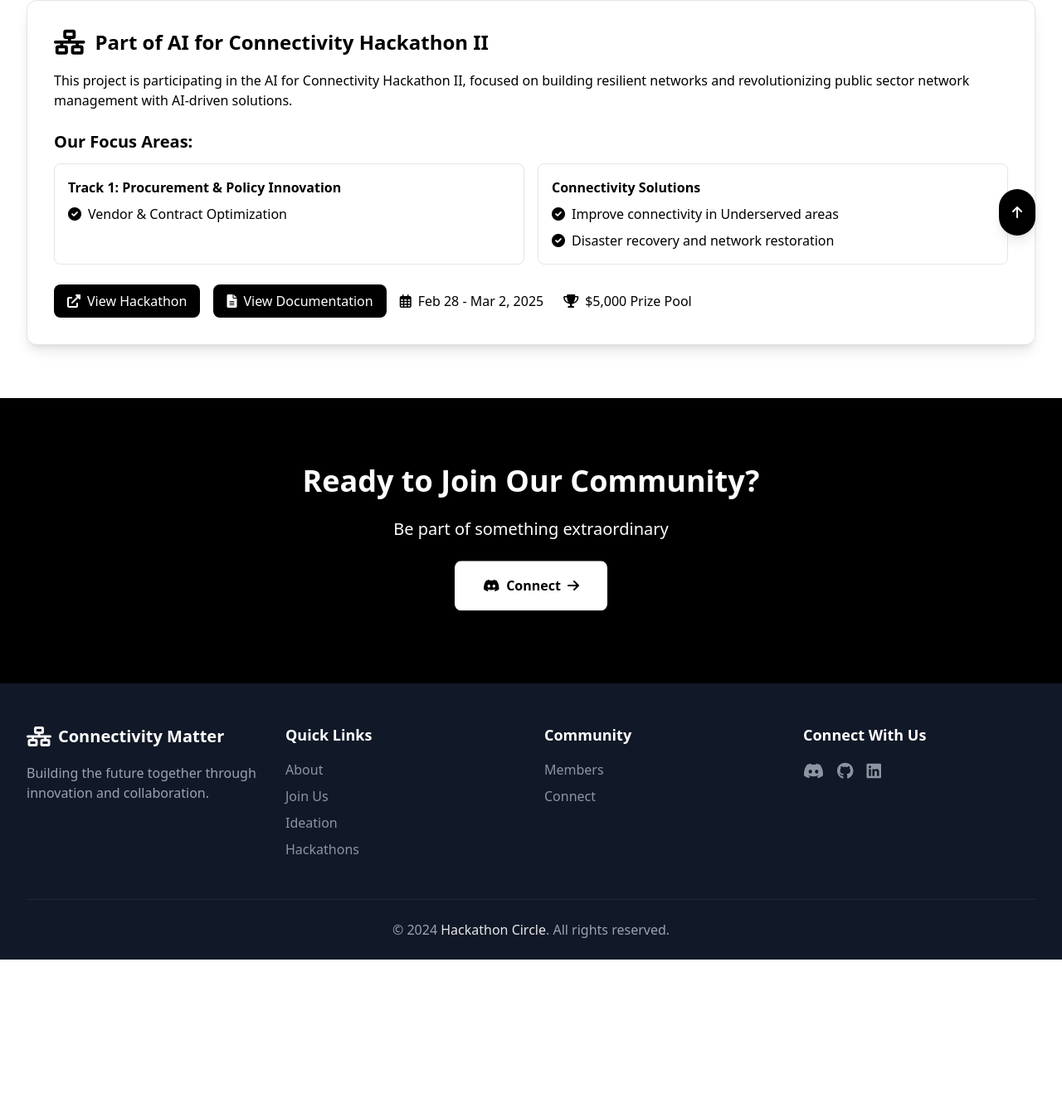
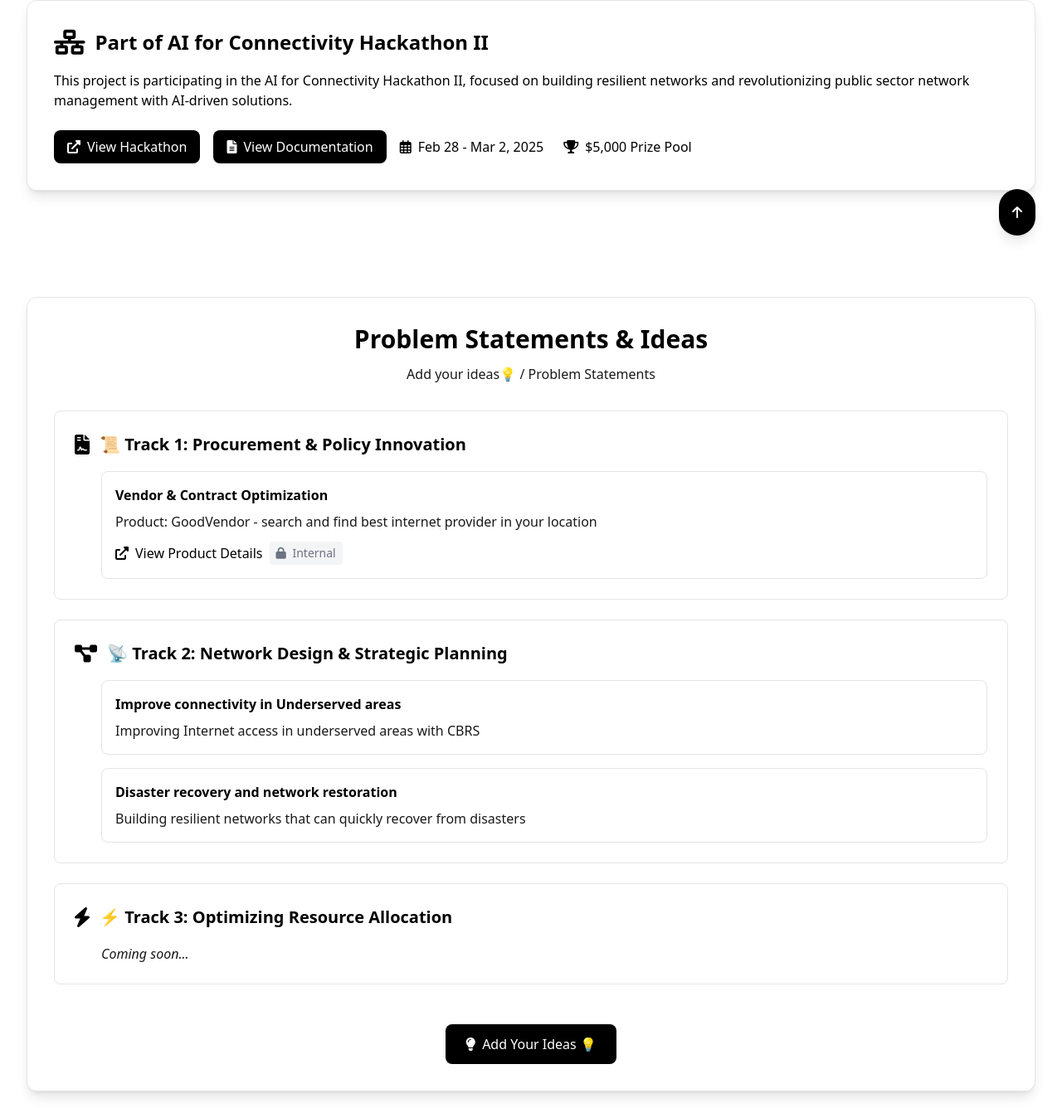
Before and after one commit to prashantsingh2408/ai-connectivity-hackathon, a plain HTML site: page index.html in a window 1280 px wide. Shown: the part 484-1820 px from the top of the page at 83% size. Before the commit the page ends 1641 px from the top, so only its background shows below. Drawn offline with nearby package versions, Linux system fonts and the light colour scheme.

Commit message:
Enhance hackathon section with detailed problem statements and tracks

```diff
--- a/index.html
+++ b/index.html
@@ -378,40 +378,10 @@
                         <div class="flex items-center gap-3 mb-4">
                             <i class="fas fa-network-wired text-3xl text-[var(--accent-color)]"></i>
                             <h2 class="text-2xl font-bold text-[var(--text-color)]">Part of AI for Connectivity Hackathon II</h2>
-                    </div>
+                        </div>
                         <p class="text-[var(--text-color)] mb-6">
                             This project is participating in the AI for Connectivity Hackathon II, focused on building resilient networks and revolutionizing public sector network management with AI-driven solutions.
                         </p>
-
-                        <!-- Add Focus Areas -->
-                        <div class="mb-6">
-                            <h3 class="text-xl font-semibold text-[var(--text-color)] mb-3">Our Focus Areas:</h3>
-                            <div class="grid md:grid-cols-2 gap-4">
-                                <div class="bg-[var(--bg-color)]/50 p-4 rounded-lg border border-[var(--border-color)]">
-                                    <h4 class="font-semibold text-[var(--accent-color)] mb-2">Track 1: Procurement & Policy Innovation</h4>
-                                    <ul class="space-y-2">
-                                        <li class="flex items-start gap-2">
-                                            <i class="fas fa-check-circle text-[var(--accent-color)] mt-1"></i>
-                                            <span class="text-[var(--text-color)]">Vendor & Contract Optimization</span>
-                                        </li>
-                                    </ul>
-            </div>
-                                <div class="bg-[var(--bg-color)]/50 p-4 rounded-lg border border-[var(--border-color)]">
-                                    <h4 class="font-semibold text-[var(--accent-color)] mb-2">Connectivity Solutions</h4>
-                                    <ul class="space-y-2">
-                                        <li class="flex items-start gap-2">
-                                            <i class="fas fa-check-circle text-[var(--accent-color)] mt-1"></i>
-                                            <span class="text-[var(--text-color)]">Improve connectivity in Underserved areas</span>
-                                        </li>
-
-                                        <li class="flex items-start gap-2">
-                                            <i class="fas fa-check-circle text-[var(--accent-color)] mt-1"></i>
-                                            <span class="text-[var(--text-color)]">Disaster recovery and network restoration</span>
-                                        </li>
-                                    </ul>
-                </div>
-                            </div>
-                </div>
 
                         <div class="flex flex-wrap gap-4">
                             <div class="flex flex-wrap gap-4">
@@ -427,18 +397,97 @@
                                     <i class="fas fa-file-alt mr-2"></i>
                                     View Documentation
                                 </a>
-                </div>
+                            </div>
                             <div class="flex items-center gap-6">
                                 <div class="flex items-center gap-2">
                                     <i class="far fa-calendar-alt text-[var(--accent-color)]"></i>
                                     <span class="text-[var(--text-color)]">Feb 28 - Mar 2, 2025</span>
-            </div>
+                                </div>
                                 <div class="flex items-center gap-2">
                                     <i class="fas fa-trophy text-[var(--accent-color)]"></i>
                                     <span class="text-[var(--text-color)]">$5,000 Prize Pool</span>
+                                </div>
+                            </div>
+                        </div>
+                    </div>
                 </div>
+            </div>
+        </div>
+    </section>
+
+    <!-- Update Hackathon Affiliation Section -->
+    <section class="py-16 bg-[var(--bg-color)]">
+        <div class="max-w-7xl mx-auto px-4 sm:px-6 lg:px-8">
+            <div class="bg-[var(--bg-color)] p-8 rounded-xl shadow-lg border border-[var(--border-color)]">
+                <div class="text-center mb-8">
+                    <h2 class="text-3xl font-bold text-[var(--text-color)] mb-3">Problem Statements & Ideas</h2>
+                    <p class="text-[var(--text-color)] opacity-90">Add your ideas💡 / Problem Statements</p>
+                </div>
+
+                <div class="grid md:grid-cols-1 gap-6">
+                    <!-- Track 1 -->
+                    <div class="bg-[var(--bg-color)]/50 p-6 rounded-lg border border-[var(--border-color)]">
+                        <div class="flex items-center gap-3 mb-4">
+                            <i class="fas fa-file-contract text-2xl text-[var(--accent-color)]"></i>
+                            <h3 class="text-xl font-bold text-[var(--text-color)]">📜 Track 1: Procurement & Policy Innovation</h3>
+                        </div>
+                        <div class="ml-8 space-y-4">
+                            <div class="bg-[var(--bg-color)] p-4 rounded-lg border border-[var(--border-color)]">
+                                <h4 class="font-semibold text-[var(--accent-color)] mb-2">Vendor & Contract Optimization </h4>
+                                <p class="text-[var(--text-color)] opacity-90 mb-3">Product: GoodVendor - search and find best internet provider in your location</p>
+                                <div class="flex items-center gap-2">
+                                    <a href="https://docs.google.com/document/d/1ZDMX1IAvf39UMZ_63lnM51qZWH5IEamgVdJHFbOK9ko/edit"
+                                       target="_blank"
+                                       class="inline-flex items-center text-[var(--accent-color)] hover:text-[var(--accent-dark)] transition duration-300">
+                                        <i class="fas fa-external-link-alt mr-2"></i>
+                                        View Product Details
+                                    </a>
+                                    <span class="text-sm text-gray-500 bg-gray-100 px-2 py-1 rounded">
+                                        <i class="fas fa-lock mr-1"></i>
+                                        Internal
+                                    </span>
+                                </div>
+                            </div>
+                        </div>
                     </div>
+
+                    <!-- Track 2 -->
+                    <div class="bg-[var(--bg-color)]/50 p-6 rounded-lg border border-[var(--border-color)]">
+                        <div class="flex items-center gap-3 mb-4">
+                            <i class="fas fa-project-diagram text-2xl text-[var(--accent-color)]"></i>
+                            <h3 class="text-xl font-bold text-[var(--text-color)]">📡 Track 2: Network Design & Strategic Planning</h3>
+                        </div>
+                        <div class="ml-8 space-y-4">
+                            <div class="bg-[var(--bg-color)] p-4 rounded-lg border border-[var(--border-color)]">
+                                <h4 class="font-semibold text-[var(--accent-color)] mb-2">Improve connectivity in Underserved areas </h4>
+                                <p class="text-[var(--text-color)] opacity-90">Improving Internet access in underserved areas with CBRS</p>
+                            </div>
+                            <div class="bg-[var(--bg-color)] p-4 rounded-lg border border-[var(--border-color)]">
+                                <h4 class="font-semibold text-[var(--accent-color)] mb-2">Disaster recovery and network restoration </h4>
+                                <p class="text-[var(--text-color)] opacity-90">Building resilient networks that can quickly recover from disasters</p>
+                            </div>
+                        </div>
                     </div>
+
+                    <!-- Track 3 -->
+                    <div class="bg-[var(--bg-color)]/50 p-6 rounded-lg border border-[var(--border-color)]">
+                        <div class="flex items-center gap-3 mb-4">
+                            <i class="fas fa-bolt text-2xl text-[var(--accent-color)]"></i>
+                            <h3 class="text-xl font-bold text-[var(--text-color)]">⚡ Track 3: Optimizing Resource Allocation</h3>
+                        </div>
+                        <div class="ml-8">
+                            <p class="text-[var(--text-color)] opacity-90 italic">Coming soon...</p>
+                        </div>
+                    </div>
+
+                    <!-- Add Ideas Button -->
+                    <div class="text-center mt-6">
+                        <a href="https://docs.google.com/document/d/1YzXaS2GsT4Fq7m6CIr4GuP_U-UgmMhnAj2-NBtvuHhc/edit?usp=sharing"
+                           target="_blank"
+                           class="inline-flex items-center px-6 py-3 bg-[var(--accent-color)] text-[var(--bg-color)] rounded-lg hover:bg-[var(--accent-dark)] transition duration-300">
+                            <i class="fas fa-lightbulb mr-2"></i>
+                            Add Your Ideas 💡
+                        </a>
                     </div>
                 </div>
             </div>
```
